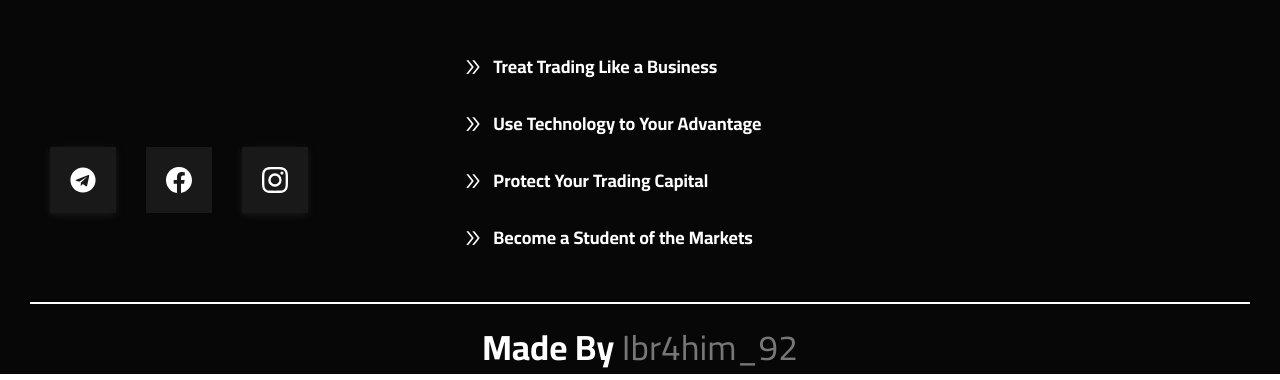
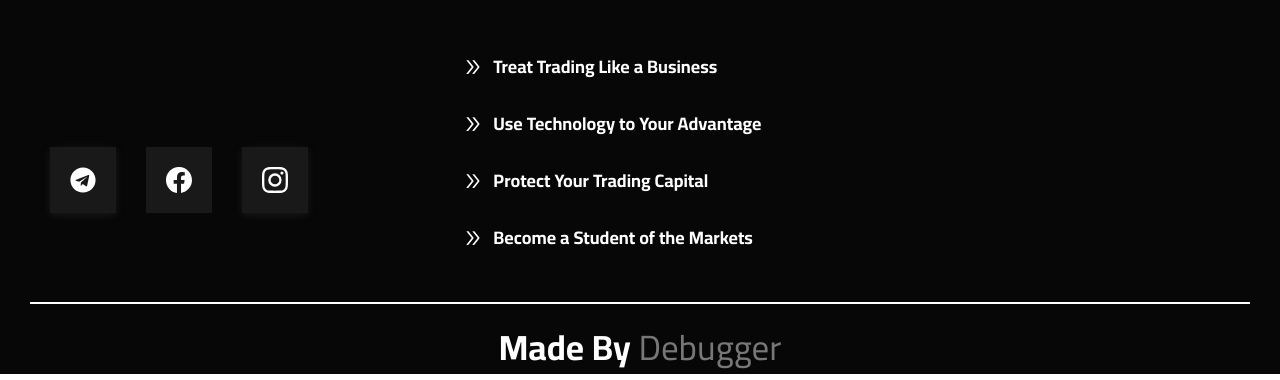
Before and after one commit to Ibr4him92/iMATRIX-Site, a React (Vite) app: page / in a window 1280 px wide. Shown: the part 4744-5124 px from the top of the page. Built offline with nearby package versions, Linux system fonts and the light colour scheme.

Commit message:
editing scroll button

```diff
--- a/src/Components/FooterSection/Footer.tsx
+++ b/src/Components/FooterSection/Footer.tsx
@@ -85,7 +85,7 @@ const Footer = ({ toScroll }: Props) => {
         </div>
       </div>
       <p className="p1">
-        Made By <a href="https://www.instagram.com/ibr4him_92/">Ibr4him_92</a>
+        Made By <a href="https://www.instagram.com/debugger_92/">Debugger</a>
       </p>
     </footer>
   );
--- a/src/Components/LandingSection/Landing.tsx
+++ b/src/Components/LandingSection/Landing.tsx
@@ -13,7 +13,7 @@ const Landing = ({ goDown, disapperH1, disapperP, disapperBtn }: Props) => {
     <div className="landing">
       <div className="container">
         <div className="col">
-          <h1 className={disapperH1}>
+          <h1 className={disapperH1} id="h1-landing">
             Welcome, To The <span> World Of Money !!</span>
           </h1>
           <p className={disapperP}>
--- a/src/Components/ScrollToTop/scrollToTop.css
+++ b/src/Components/ScrollToTop/scrollToTop.css
@@ -4,11 +4,10 @@
     right: 10px;
     width: 35px;
     height: 35px;
-    border-radius: 50%;
+    border-radius: 5px;
     background-color: white;
     color: black;
     cursor: pointer;
-    font-size: 10px;
     display: flex;
     align-items: center;
     justify-content: center;
```
